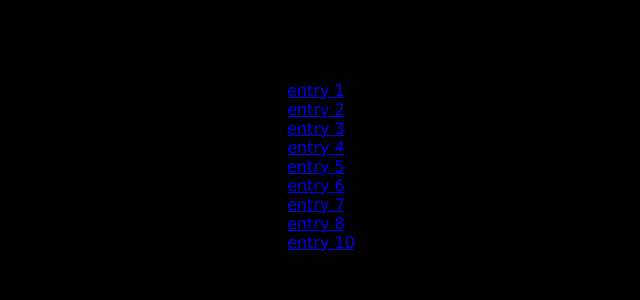
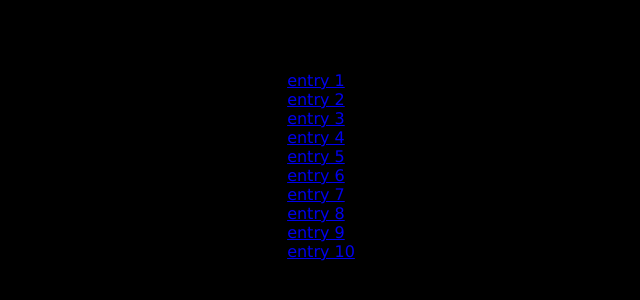
Before and after one commit to milohontanosas/hontm273.github.io, a plain HTML site: page homepage/index.html in a window 1280 px wide. Shown: the part 254-554 px from the top of the page, without its empty margins (319-959 px from the left). Drawn offline with Linux system fonts and the light colour scheme.

Commit message:
Update index.html

```diff
--- a/homepage/index.html
+++ b/homepage/index.html
@@ -15,6 +15,7 @@
     <a href="https://milohontanosas.github.io/hontm273.github.io/entries/entry6/index6.html">entry 6</a><br>
     <a href="https://milohontanosas.github.io/hontm273.github.io/entries/index.html">entry 7</a><br>
     <a href="https://milohontanosas.github.io/hontm273.github.io/entry8/index.html">entry 8</a><br>
+    <a href="https://milohontanosas.github.io/hontm273.github.io/entries/entry9/index.html">entry 9</a><br>
     <a href="https://milohontanosas.github.io/hontm273.github.io/entries/entry10/index.html">entry 10</a><br>
 </body>
 </html>
```
